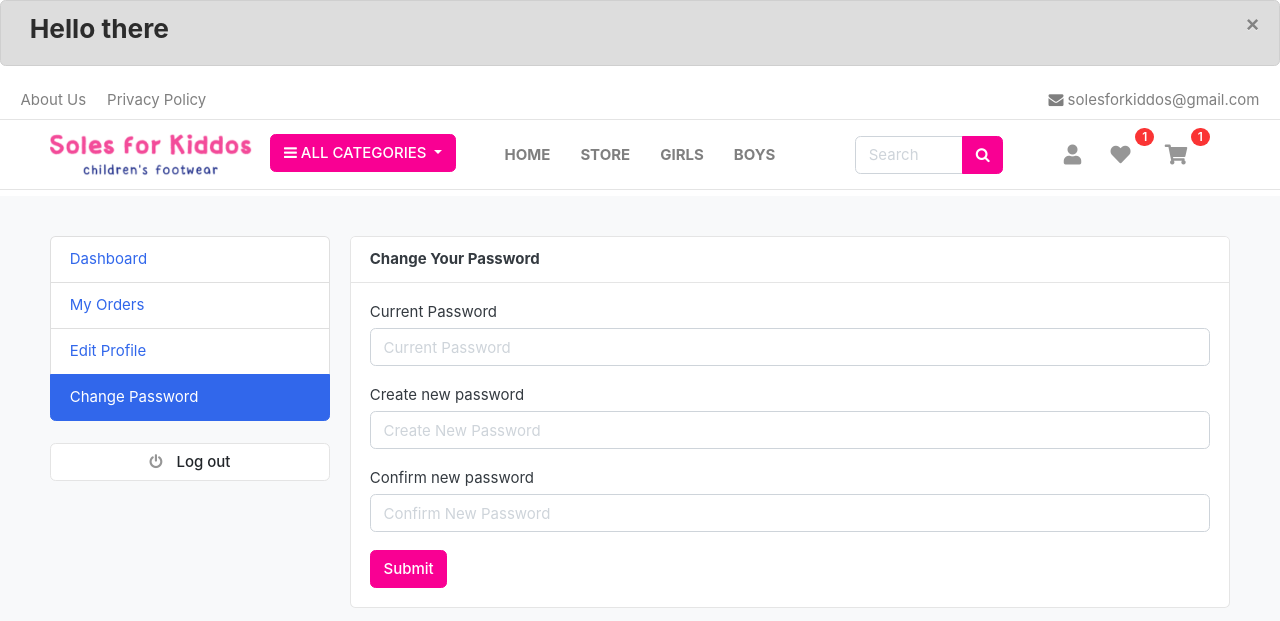
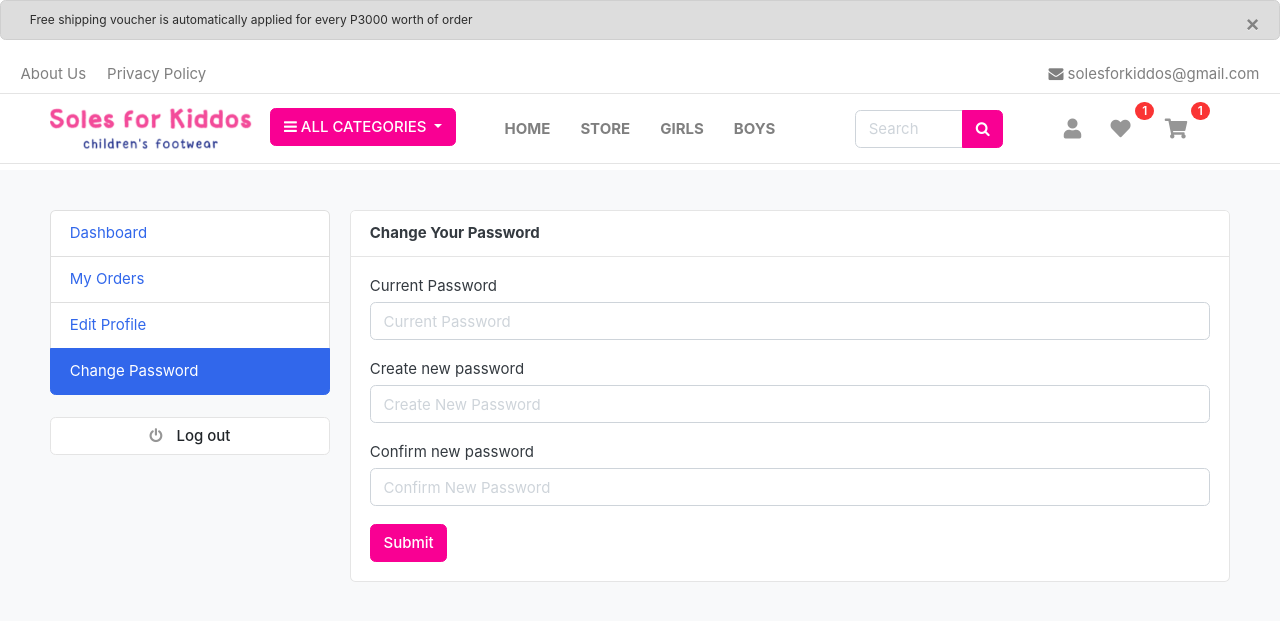
Before and after one commit to alein011/SolesForKiddos, a Django app: page /accounts/change_password/ in a window 1280 px wide. Shown: the top 621 px of the page. Run offline with Django 4.2, Linux system fonts and the light colour scheme; a user stored in the database is signed in; data comes from the database, SQL or seed files in the repository; some libraries are stand-ins or nearby versions; some web fonts are replaced.

Commit message:
Update base.html

```diff
--- a/templates/base.html
+++ b/templates/base.html
@@ -50,11 +50,11 @@ $(document).ready(function() {
 
 </head>
 <body>
-    <div class="alert alert-secondary alert-dismissible" role="alert">
-        <button type="button" class="close" data-dismiss="alert"> <span aria-hidden="true">&times;</span><span class="sr-only">Close</span> </button>
+    <div class="alert alert-secondary alert-dismissible alert-lg" role="alert" style="height: 40px;">
+        <button type="button" class="close" data-dismiss="alert" style="margin-left: auto;"> <span aria-hidden="true">&times;</span><span class="sr-only">Close</span> </button>
 
-        <div class="container">
-            <h3>Hello there</h3>
+        <div class="container ">
+            <h6 class="small justify-content-center">Free shipping voucher is automatically applied for every P3000 worth of order</h6>
         </div>
 
     </div>
```
